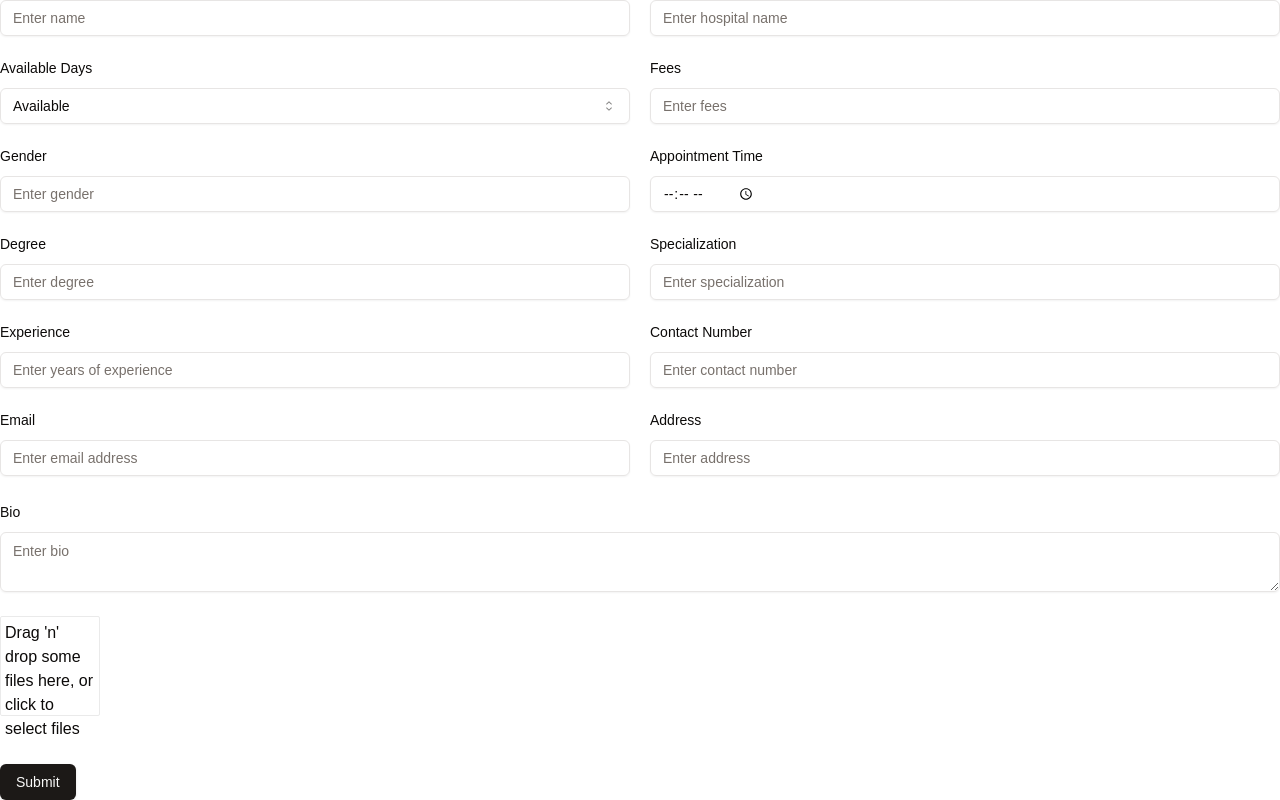
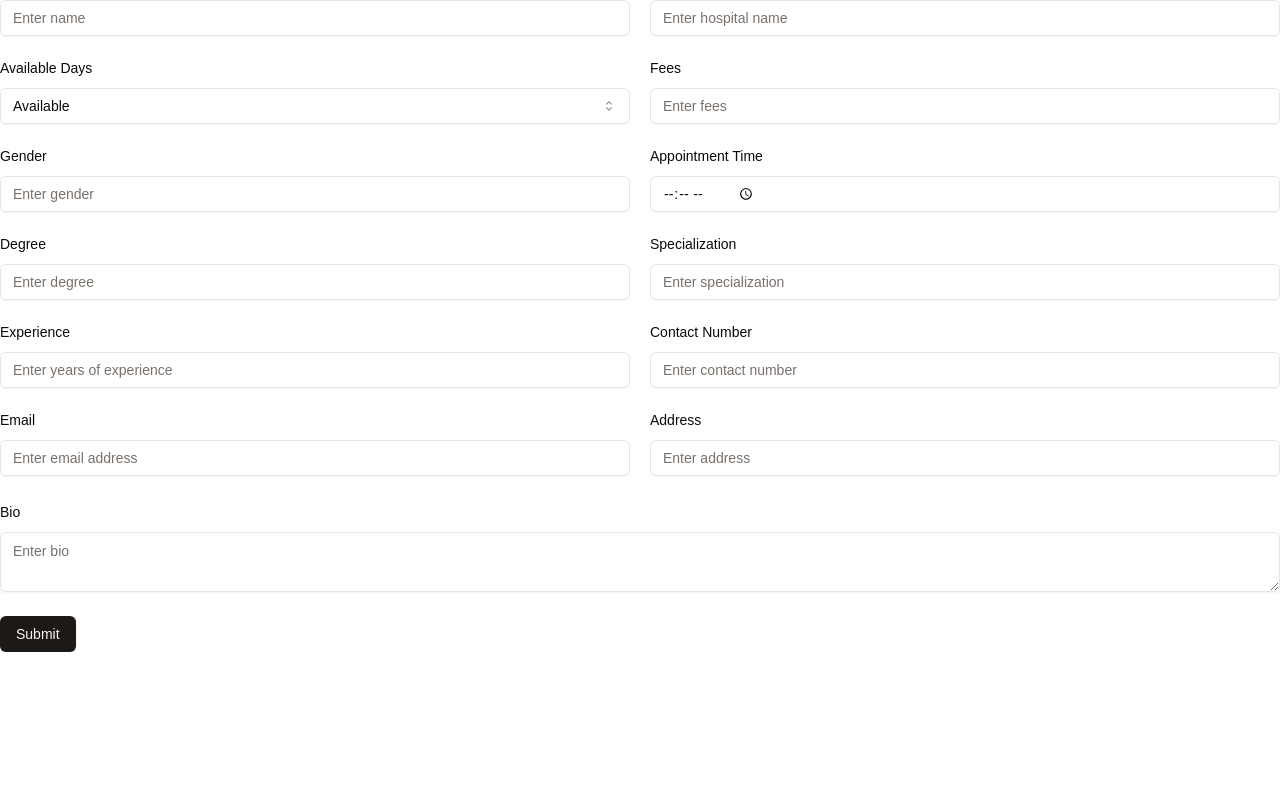
Before and after one commit to Abbas2003/Clinic-Management-System, a Next.js app: page /doctors/apply in a window 1280 px wide. Shown: the part 285-1085 px from the top of the page. After the commit the page ends 937 px from the top, so only its background shows below. Built offline with nearby package versions, Linux system fonts and the light colour scheme.

Commit message:
Upload Image component removed

```diff
--- /dev/null
+++ b/auth.js
@@ -0,0 +1,5 @@
+import NextAuth from "next-auth"
+
+export const { handlers, signIn, signOut, auth } = NextAuth({
+  providers: [],
+})
--- a/package.json
+++ b/package.json
@@ -27,7 +27,7 @@
     "lucide-react": "^0.454.0",
     "mongoose": "^8.8.0",
     "next": "14.2.16",
-    "next-auth": "^4.24.10",
+    "next-auth": "^5.0.0-beta.25",
     "next-themes": "^0.3.0",
     "react": "^18",
     "react-day-picker": "^8.10.1",
--- /dev/null
+++ b/src/app/api/auth/[...nextauth]/route.js
@@ -0,0 +1,3 @@
+import { handlers } from "../../../../../auth";
+
+export const { GET, POST } = handlers
--- a/src/app/api/users/route.js
+++ b/src/app/api/users/route.js
@@ -2,7 +2,7 @@ import connectDB from "@/lib/connectDB";
 import { UserModel } from "@/lib/Models/UserModel";
 
 
-export async function GET(req){
+export async function POST(req){
     await connectDB();
     try{
         const obj = await req.json();
@@ -26,7 +26,7 @@ export async function GET(req){
     }
 }
 
-export async function POST(req){
+export async function GET(req){
     await connectDB();
 
     const users = await UserModel.find();
--- a/src/app/doctors/apply/page.jsx
+++ b/src/app/doctors/apply/page.jsx
@@ -6,7 +6,7 @@ export default function ApplyAsDoctor() {
     <div className="container mx-auto">
       <h1 className="font-bold text-2xl mt-10">Apply as a Doctor in our Platform</h1>
       <p className="text-secondary-foreground my-5">
-      Join our platform as a doctor and connect with patients who need your expertise! By becoming part of our network, you'll have the opportunity to expand your reach, streamline patient interactions, and provide care to those seeking specialized treatment. Whether you're a general physician or a specialist, our platform is designed to support you in delivering exceptional healthcare. Apply today and make a difference in more lives!
+      Join our platform as a doctor and connect with patients who need your expertise! By becoming part of our network, you&apos;ll have the opportunity to expand your reach, streamline patient interactions, and provide care to those seeking specialized treatment. Whether you&apos;re a general physician or a specialist, our platform is designed to support you in delivering exceptional healthcare. Apply today and make a difference in more lives!
       </p>
 
       <DoctorForm />
--- a/src/components/ApplyForm.jsx
+++ b/src/components/ApplyForm.jsx
@@ -17,8 +17,6 @@ import { Input } from "@/components/ui/input";
 import { Textarea } from "@/components/ui/textarea";
 import React, { useCallback } from "react";
 import { useDropzone } from "react-dropzone";
-import Dropzone from "react-dropzone";
-import UploadImg from "./UploadImage";
 import {
   Select,
   SelectContent,
@@ -279,7 +277,6 @@ export default function () {
           )}
         />
 
-        <UploadImg />
 
         <Button type="submit">Submit</Button>
       </form>
--- a/src/components/UploadImage.jsx
+++ /dev/null
@@ -1,95 +0,0 @@
-"use client";
-import React, { useEffect, useState } from "react";
-import { useDropzone } from "react-dropzone";
-
-const thumbsContainer = {
-  display: "flex",
-  flexDirection: "row",
-  flexWrap: "wrap",
-  marginTop: 16,
-};
-
-const thumb = {
-  display: "inline-flex",
-  borderRadius: 2,
-  border: "1px solid #eaeaea",
-  marginBottom: 8,
-  marginRight: 8,
-  width: 100,
-  height: 100,
-  padding: 4,
-  boxSizing: "border-box",
-};
-
-const thumbInner = {
-  display: "flex",
-  minWidth: 0,
-  overflow: "hidden",
-};
-
-const img = {
-  display: "block",
-  width: "auto",
-  height: "100%",
-};
-
-export default function UploadImg() {
-  const [files, setFiles] = useState([]);
-  const { getRootProps, getInputProps } = useDropzone({
-    accept: {
-      "image/*": [],
-    },
-    onDrop: (acceptedFiles) => {
-      setFiles(
-        acceptedFiles.map((file) =>
-          Object.assign(file, {
-            preview: URL.createObjectURL(file),
-          })
-        )
-      );
-    },
-  });
-
-  const thumbs = files.map((file) => (
-    <div style={thumb} key={file.name}>
-      <div style={thumbInner}>
-        <img
-          src={file.preview}
-          style={img}
-          // Revoke data uri after image is loaded
-          onLoad={() => {
-            URL.revokeObjectURL(file.preview);
-          }}
-        />
-      </div>
-    </div>
-  ));
-
-  useEffect(() => {
-    // Make sure to revoke the data uris to avoid memory leaks, will run on unmount
-    return () => files.forEach((file) => URL.revokeObjectURL(file.preview));
-  }, [files]);
-
-  return (
-    <section className="container">
-      <div
-        style={{
-          display: "inline-flex",
-          borderRadius: 2,
-          border: "1px solid #eaeaea",
-          marginBottom: 8,
-          marginRight: 8,
-          width: 100,
-          height: 100,
-          padding: 4,
-          boxSizing: "border-box",
-        }}
-        {...getRootProps({ className: "dropzone" })}
-      >
-        <input {...getInputProps()} />
-        <p>Drag 'n' drop some files here, or click to select files</p>
-      </div>
-      <aside style={thumbsContainer}>{thumbs}</aside>
-    </section>
-  );
-}
--- a/src/lib/connectDB.js
+++ b/src/lib/connectDB.js
@@ -3,8 +3,8 @@ import mongoose from "mongoose";
 
 export default async function connectDB() {
     let connect;
-    if(connect.connection.readyState != 1){
-        connect = await mongoose.connect(process.env.MONGO_URI)
+    if(connect?.connection?.readyState != 1){
+        connect = await mongoose.connect(process.env.MONGODB_URI)
         console.log('DB Connected')
     }
 }
```
Also changed, not shown: 1 other file (tests, documents, lock files or other folders).
